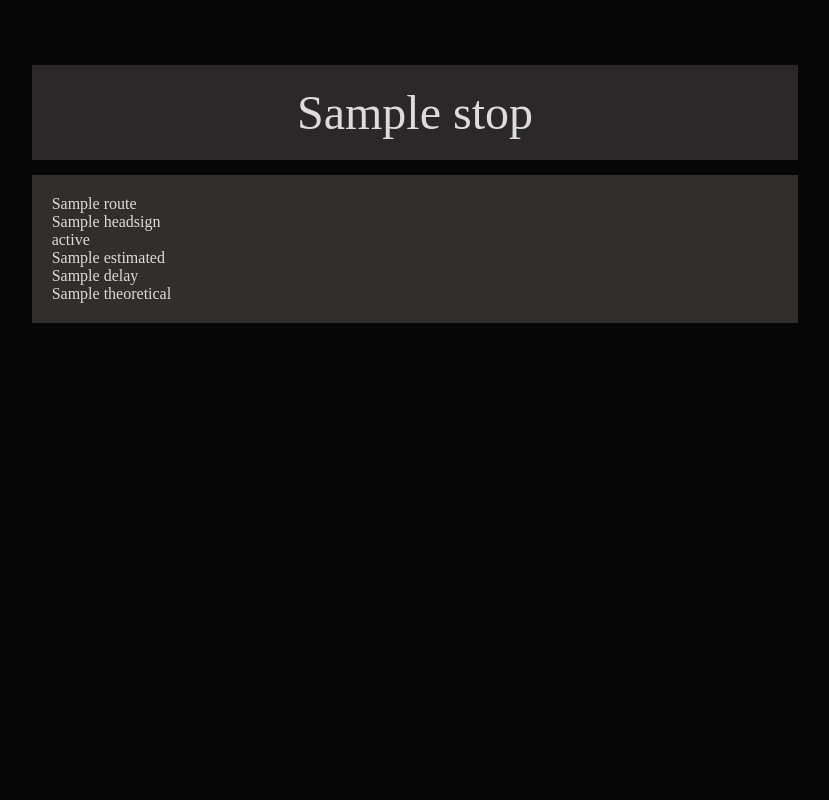
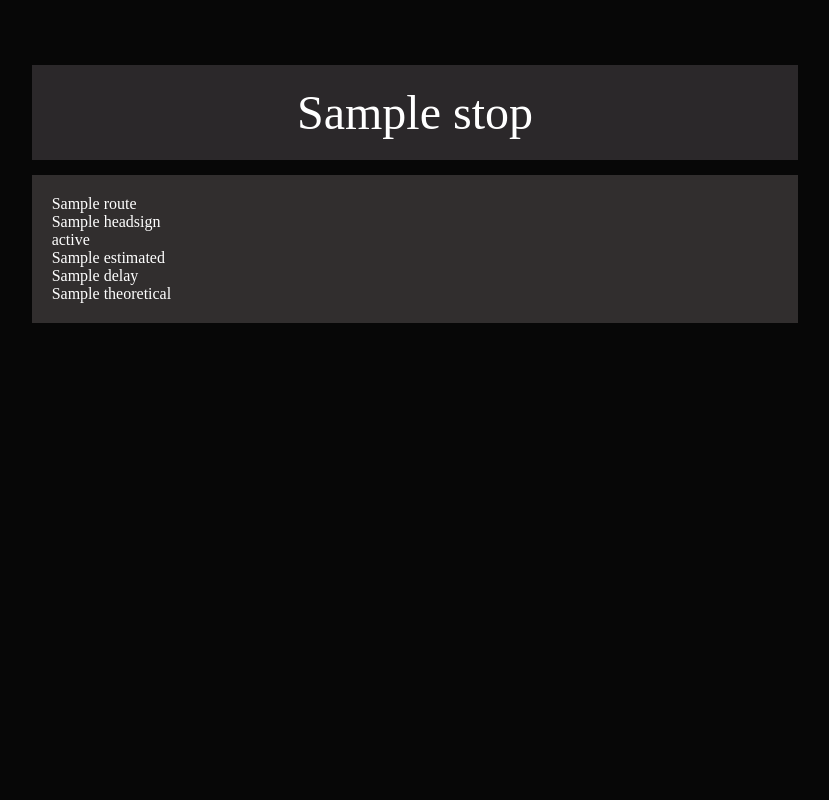
Before and after one commit to Porzeraklon/rozkladztm, a Flask app: template templates/stop.html in a window 1280 px wide. Shown: the whole page, without its empty margins (225-1054 px from the left). Run offline with Flask 2, Linux system fonts and the light colour scheme; the template is opened without the code that fills it: most values are stand-ins (such as "Sample title", 1, 10 or a date in 2020).

Commit message:
white xd

```diff
--- a/static/css/main.css
+++ b/static/css/main.css
@@ -1,6 +1,6 @@
 *, *::before, *::after {
     box-sizing: border-box;
-    color:gainsboro;
+    color:white;
 }
 
 body {
```
